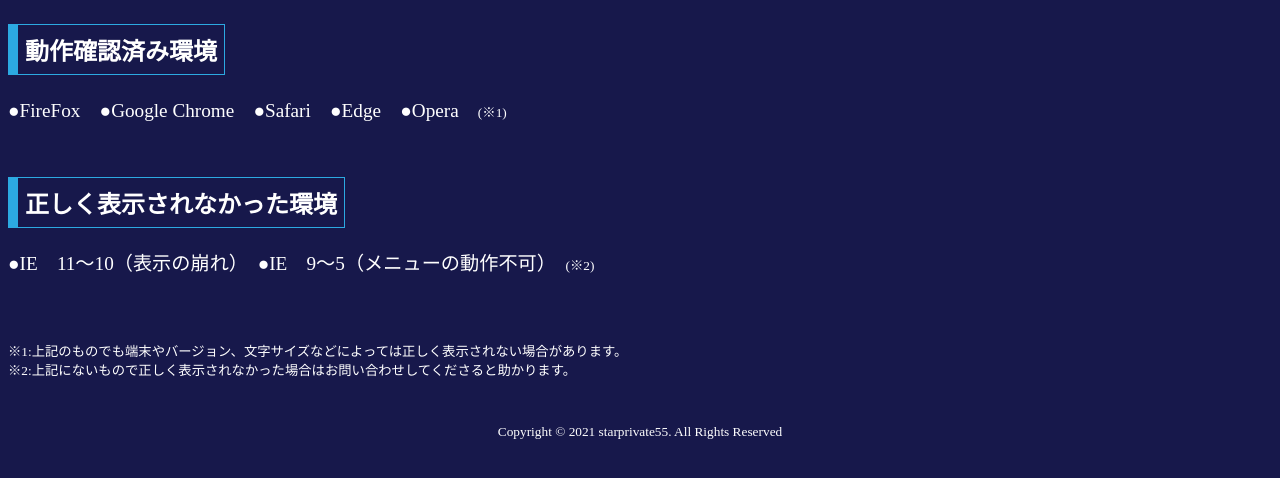
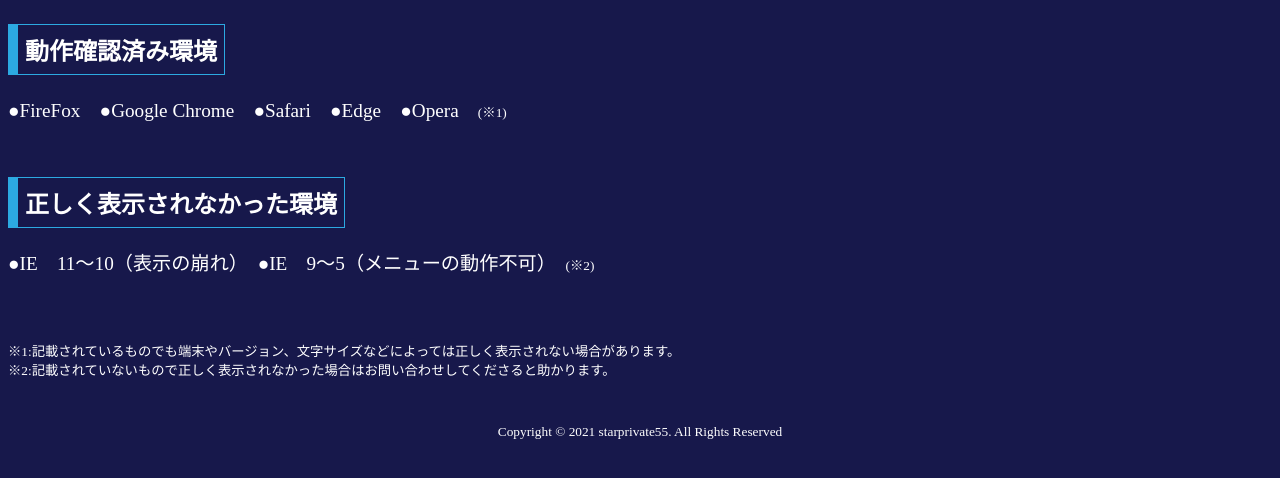
Before and after one commit to starprivate55/EB, a plain HTML site: page index.html in a window 1280 px wide. Shown: the part 74-552 px from the top of the page. Drawn offline with Linux system fonts and the light colour scheme.

Commit message:
Update index.html

```diff
--- a/index.html
+++ b/index.html
@@ -57,7 +57,7 @@
     <p><big>●FireFox　●Google Chrome　●Safari　●Edge　●Opera　</big><small>(※1)</small></p><br>
     <h2>正しく表示されなかった環境</h2>
     <p><big>●IE　11～10（表示の崩れ）　●IE　9～5（メニューの動作不可）　</big><small>(※2)</smal></p><br><br>
-    <p>※1:上記のものでも端末やバージョン、文字サイズなどによっては正しく表示されない場合があります。<br>※2:上記にないもので正しく表示されなかった場合はお問い合わせしてくださると助かります。</p>
+    <p>※1:記載されているものでも端末やバージョン、文字サイズなどによっては正しく表示されない場合があります。<br>※2:記載されていないもので正しく表示されなかった場合はお問い合わせしてくださると助かります。</p>
     <br><p><center>Copyright © 2021 starprivate55. All Rights Reserved</center></p>
     </main>
 </body>
```
